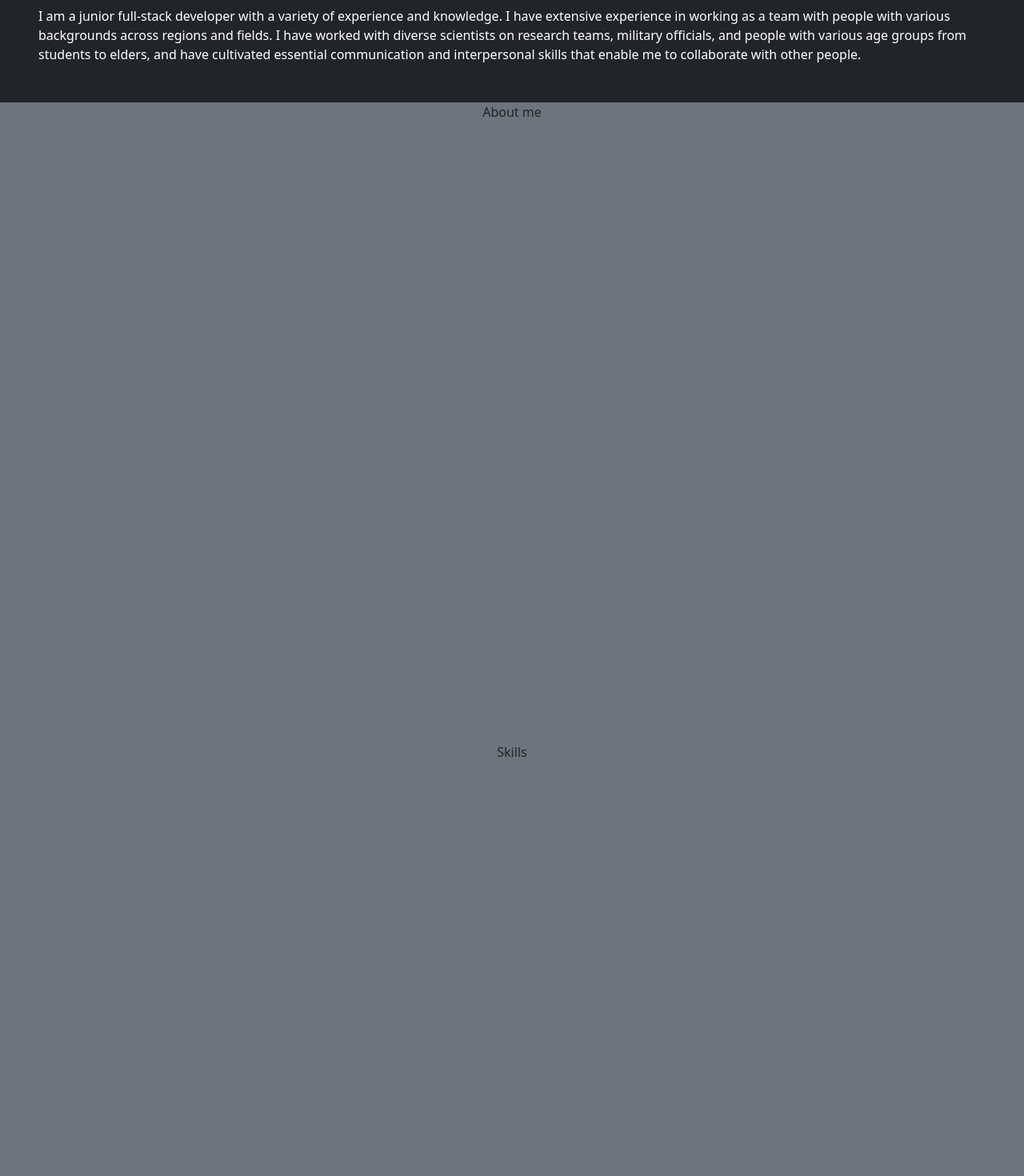
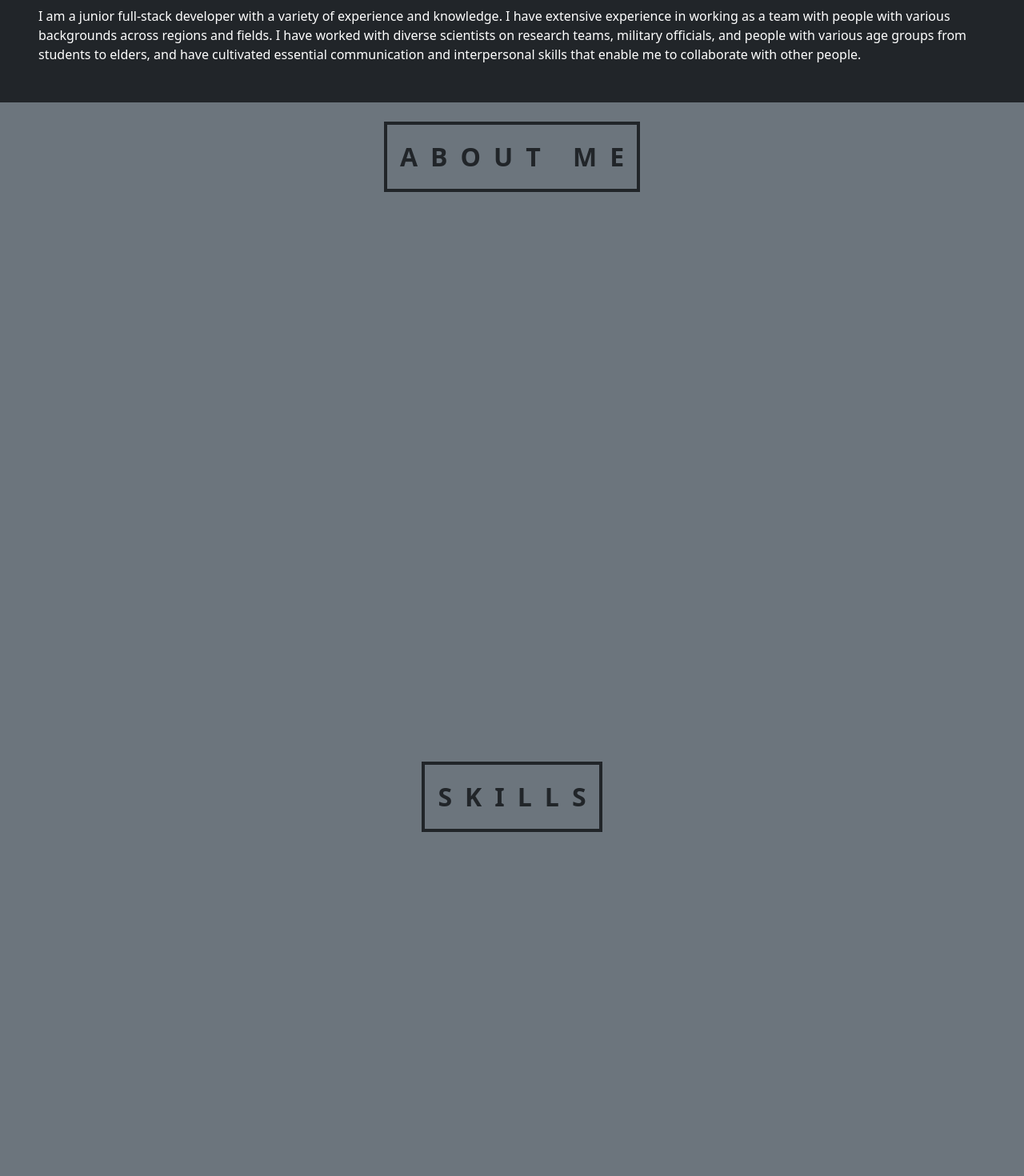
Before and after one commit to HannesCho/main, a React (Create React App) app: page / in a window 1280 px wide. Shown: the part 840-2310 px from the top of the page at 80% size. Built offline with nearby package versions, Linux system fonts and the light colour scheme.

Commit message:
small title text

```diff
--- a/src/screens/Home.js
+++ b/src/screens/Home.js
@@ -5,6 +5,13 @@ const divStyle = {
   background:
     "linear-gradient(110deg, #6C757D, #6C757D 50%, #212529 50%, #212529)",
 };
+
+const textStyle = {
+  letterSpacing: "1rem",
+};
+
+const smallTitles =
+  "mt-4 pt-3 pb-3 ps-3 text-center text-uppercase fs-2 fw-bold border border-dark border-4";
 
 function Home() {
   return (
@@ -33,17 +40,23 @@ function Home() {
       </Row>
       <Row fluid="md" className="m-0 d-flex flex-row align-items-center vh-100">
         <Col className="d-flex flex-column align-items-center vh-100">
-          About me
+          <span className={smallTitles} style={textStyle}>
+            About Me
+          </span>
         </Col>
       </Row>
       <Row fluid="md" className="m-0 d-flex flex-row align-items-center vh-100">
         <Col className="d-flex flex-column align-items-center vh-100">
-          Skills
+          <span className={smallTitles} style={textStyle}>
+            Skills
+          </span>
         </Col>
       </Row>
       <Row fluid="md" className="m-0 d-flex flex-row align-items-center vh-100">
         <Col className="d-flex flex-column align-items-center vh-100">
-          Portfolio
+          <span className={smallTitles} style={textStyle}>
+            Portfolio
+          </span>
         </Col>
       </Row>
     </Container>
```
